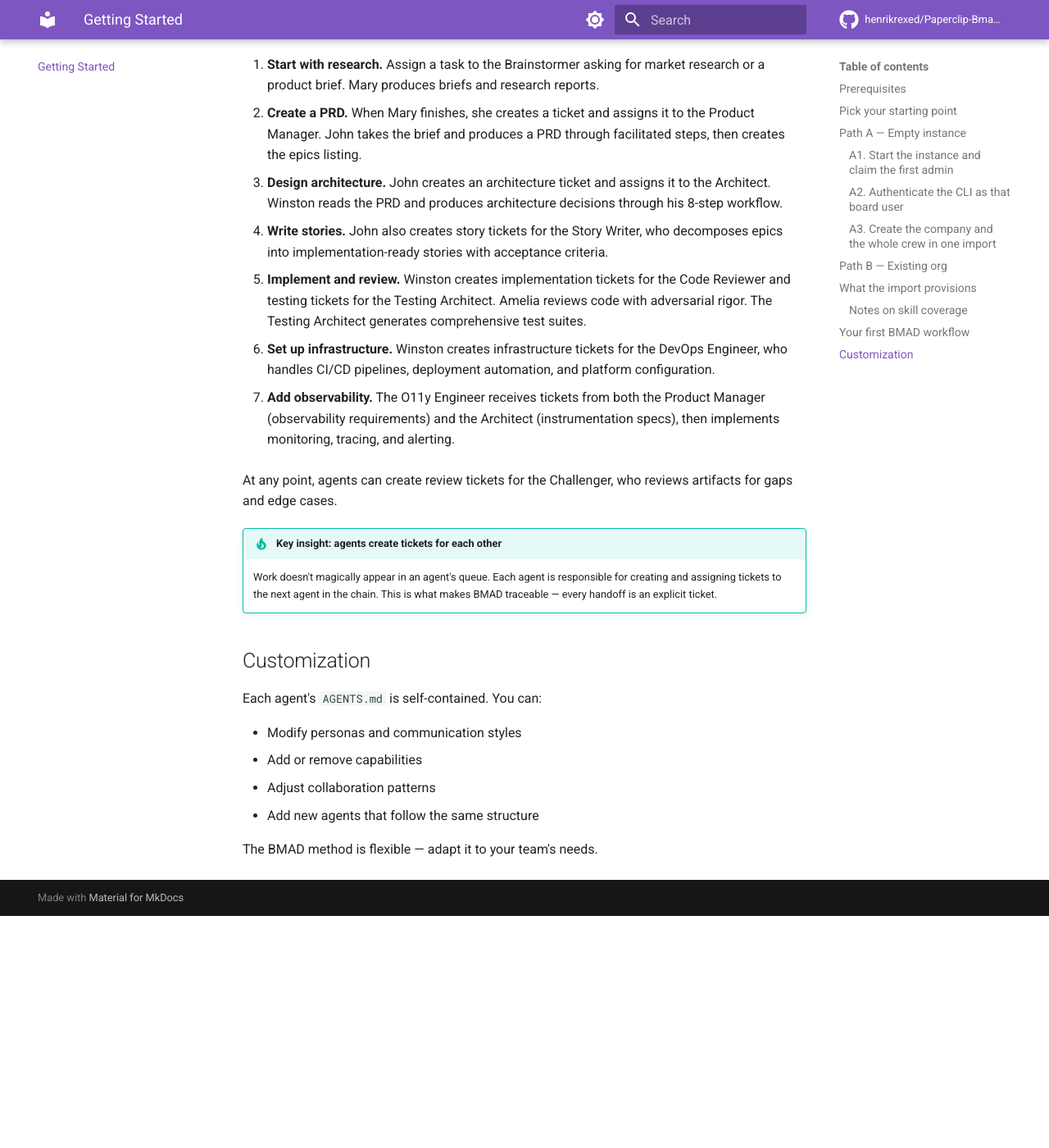
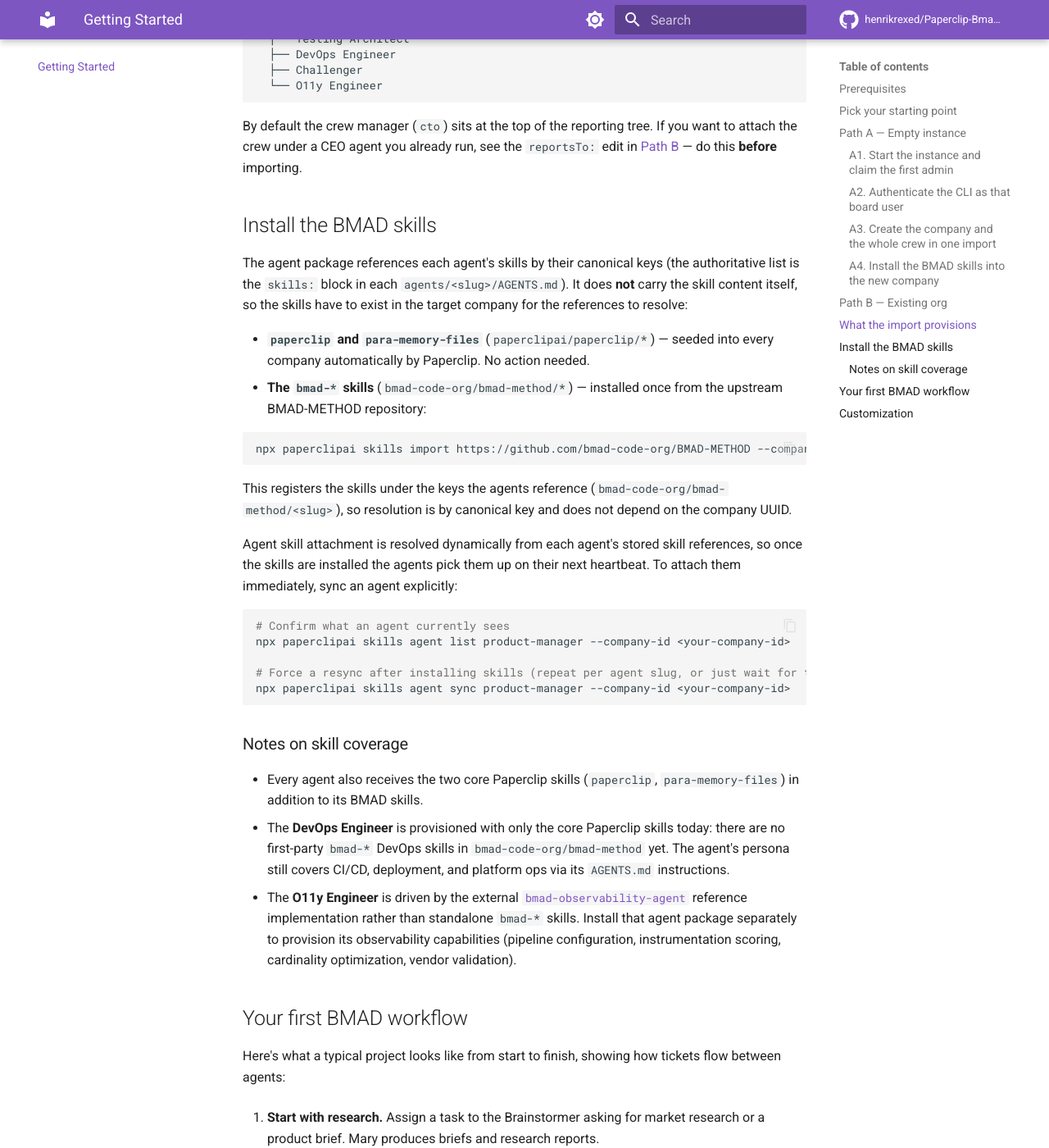
Before and after one commit to henrikrexed/Paperclip-Bmad-Crew, an MkDocs documentation site: the page built from docs/getting-started.md, in a window 1280 px wide and 1400 px high, scrolled down 3542 px. Shown: the whole window at 82% size. Built offline with MkDocs 1.6.1 and Material for MkDocs 9.7.7, drawn with Linux system fonts in a browser that asks for light colours; comment, search, counter and statistics services are not loaded; before the commit the page ends 4659 px from its top, so only the background shows below that; some of the changed text lies outside the part shown.

Commit message:
docs: clarify skill content install step in onboarding (GH #6)
The import wires up per-agent skill references but does not bundle the
bmad-* skill payloads. paperclip/para-memory-files are auto-seeded, but
the bmad-code-org/bmad-method/* skills must be installed once from
upstream. Document the `skills import` step for both onboarding paths
and correct the "one command installs skills" overpromise.

Co-Authored-By: Claude Opus 4.7 <noreply@anthropic.com>
Co-Authored-By: Paperclip <noreply@paperclip.ing>

````diff
--- a/docs/getting-started.md
+++ b/docs/getting-started.md
@@ -16,7 +16,9 @@ The setup steps depend on whether you already have a Paperclip company. Company
 | Fresh Paperclip install — no company, no CEO/CTO yet | **[Path A — Empty instance](#path-a-empty-instance)** |
 | You already run a Paperclip company with a CEO | **[Path B — Existing org](#path-b-existing-org)** |
 
-> The repository ships a portable company package (`.paperclip.yaml` + `COMPANY.md` at the root) that provisions the entire crew in a single import — no manual skill installation, hierarchy wiring, or artifact-directory configuration required. Both paths use the same package; they differ only in how you get an authenticated company to import into.
+> The repository ships a portable company package (`.paperclip.yaml` + `COMPANY.md` at the root) that provisions the entire crew — personas, reporting hierarchy, and artifact-directory conventions — in a single import. Both paths use the same package; they differ only in how you get an authenticated company to import into.
+>
+> **One thing the import does not do: install the BMAD skill *content*.** The package references each agent's skills by their canonical keys (e.g. `bmad-code-org/bmad-method/bmad-create-prd`), but it does not bundle the skill payloads. The two core Paperclip skills (`paperclip`, `para-memory-files`) are seeded into every company automatically, but the `bmad-code-org/bmad-method/*` skills must be installed into the company once — see [Install the BMAD skills](#install-the-bmad-skills). Until you do, the import prints `references skill … but that skill is not present in the package` warnings and those agents start without their BMAD skills.
 
 ---
 
@@ -54,7 +56,17 @@ cd Paperclip-Bmad-Crew
 npx paperclipai company import ./ --target new --new-company-name "BMAD Crew" --include agents
 ```
 
-`--target new` creates the company **and** provisions all 10 agents in the same run — including the crew manager (`cto`). That resolves the "no company / no CTO" errors a fresh install hits. Skip ahead to [What the import provisions](#what-the-import-provisions).
+`--target new` creates the company **and** provisions all 10 agents in the same run — including the crew manager (`cto`). That resolves the "no company / no CTO" errors a fresh install hits. The command prints the new company's ID — copy it for the next step.
+
+> You will see `references skill … but that skill is not present in the package` warnings for the `bmad-*` skills. That is expected on a fresh company — the skill content is installed in the next step.
+
+### A4. Install the BMAD skills into the new company
+
+```bash
+npx paperclipai skills import https://github.com/bmad-code-org/BMAD-METHOD --company-id <new-company-id>
+```
+
+See [Install the BMAD skills](#install-the-bmad-skills) for what this does and how to confirm each agent picked up its skills. Then continue to [What the import provisions](#what-the-import-provisions).
 
 ---
 
@@ -69,8 +81,14 @@ cd Paperclip-Bmad-Crew
 # Make sure your CLI is authenticated as a board user (import is board-gated)
 npx paperclipai auth whoami || npx paperclipai auth login
 
+# Install the BMAD skill content into your company first, so the agent import
+# resolves every skill reference immediately (no missing-skill warnings).
+npx paperclipai skills import https://github.com/bmad-code-org/BMAD-METHOD --company-id <your-company-id>
+
 npx paperclipai company import ./ --target existing --company-id <your-company-id> --include agents
 ```
+
+Because you already have a company UUID, install the skills **before** the agent import — that way every `bmad-*` reference resolves on the first pass. See [Install the BMAD skills](#install-the-bmad-skills) for details.
 
 By default the imported crew manager (`cto`) sits at the top of the BMAD reporting tree with `reportsTo: null`. To slot the whole crew **under your existing CEO**, edit `agents/cto/AGENTS.md` before importing and set the `reportsTo:` frontmatter field to your CEO agent's slug:
 
@@ -92,7 +110,7 @@ The 9 specialists already point at `cto` via their own `reportsTo:` frontmatter,
 One run sets up **10 agents** — a crew manager (`cto`) plus the 9 BMAD specialists — each fully wired:
 
 - **Persona, capabilities, and collaboration rules** loaded from `agents/<slug>/AGENTS.md`
-- **BMAD skill assignments** per agent (see [Skills by agent](agents/index.md#skills-by-agent))
+- **BMAD skill assignments** per agent — the references are wired up (see [Skills by agent](agents/index.md#skills-by-agent)); the skill *content* is installed via [Install the BMAD skills](#install-the-bmad-skills)
 - **Reporting hierarchy** — all 9 specialists report to the crew manager (`cto`)
 - **Artifact-directory conventions** (`planningArtifacts` / `implementationArtifacts`) in each agent's metadata
 
@@ -110,6 +128,29 @@ Crew Manager (cto)
 ```
 
 By default the crew manager (`cto`) sits at the top of the reporting tree. If you want to attach the crew under a CEO agent you already run, see the `reportsTo:` edit in [Path B](#path-b-existing-org) — do this **before** importing.
+
+## Install the BMAD skills
+
+The agent package references each agent's skills by their canonical keys (the authoritative list is the `skills:` block in each `agents/<slug>/AGENTS.md`). It does **not** carry the skill content itself, so the skills have to exist in the target company for the references to resolve:
+
+- **`paperclip` and `para-memory-files`** (`paperclipai/paperclip/*`) — seeded into every company automatically by Paperclip. No action needed.
+- **The `bmad-*` skills** (`bmad-code-org/bmad-method/*`) — installed once from the upstream BMAD-METHOD repository:
+
+```bash
+npx paperclipai skills import https://github.com/bmad-code-org/BMAD-METHOD --company-id <your-company-id>
+```
+
+This registers the skills under the keys the agents reference (`bmad-code-org/bmad-method/<slug>`), so resolution is by canonical key and does not depend on the company UUID.
+
+Agent skill attachment is resolved dynamically from each agent's stored skill references, so once the skills are installed the agents pick them up on their next heartbeat. To attach them immediately, sync an agent explicitly:
+
+```bash
+# Confirm what an agent currently sees
+npx paperclipai skills agent list product-manager --company-id <your-company-id>
+
+# Force a resync after installing skills (repeat per agent slug, or just wait for the next heartbeat)
+npx paperclipai skills agent sync product-manager --company-id <your-company-id>
+```
 
 ### Notes on skill coverage
 
````
Also changed, not shown: README.md (+8 -3 lines), docs/agents/index.md (+1 -1 lines).
